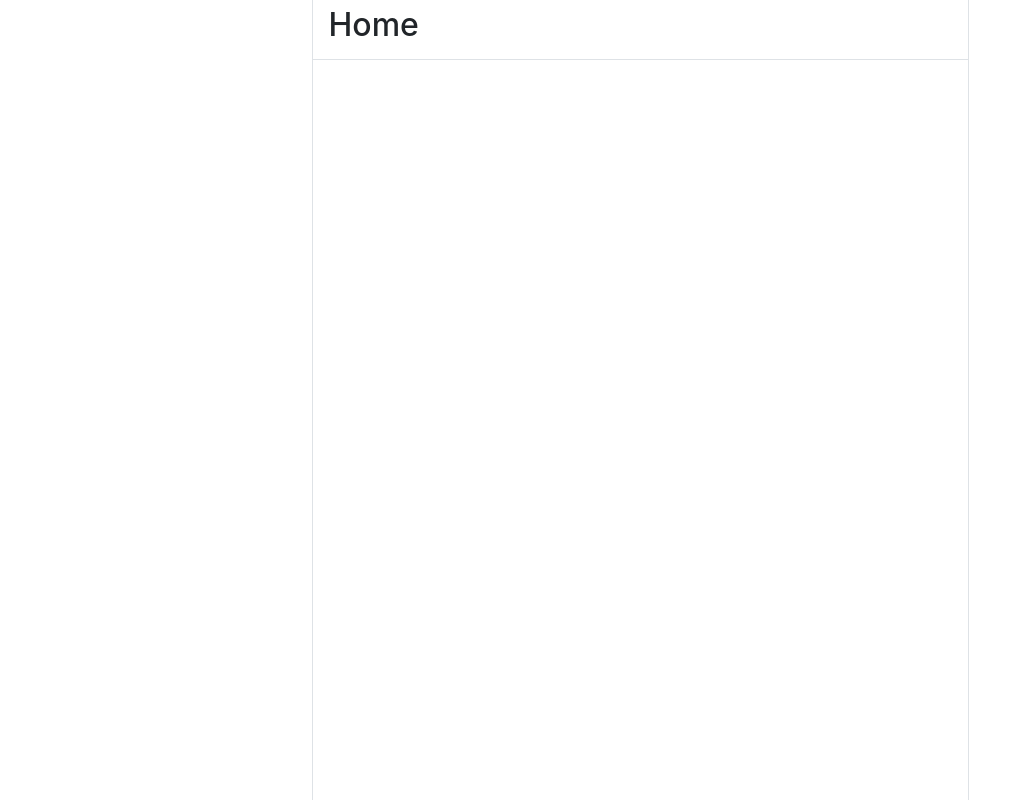
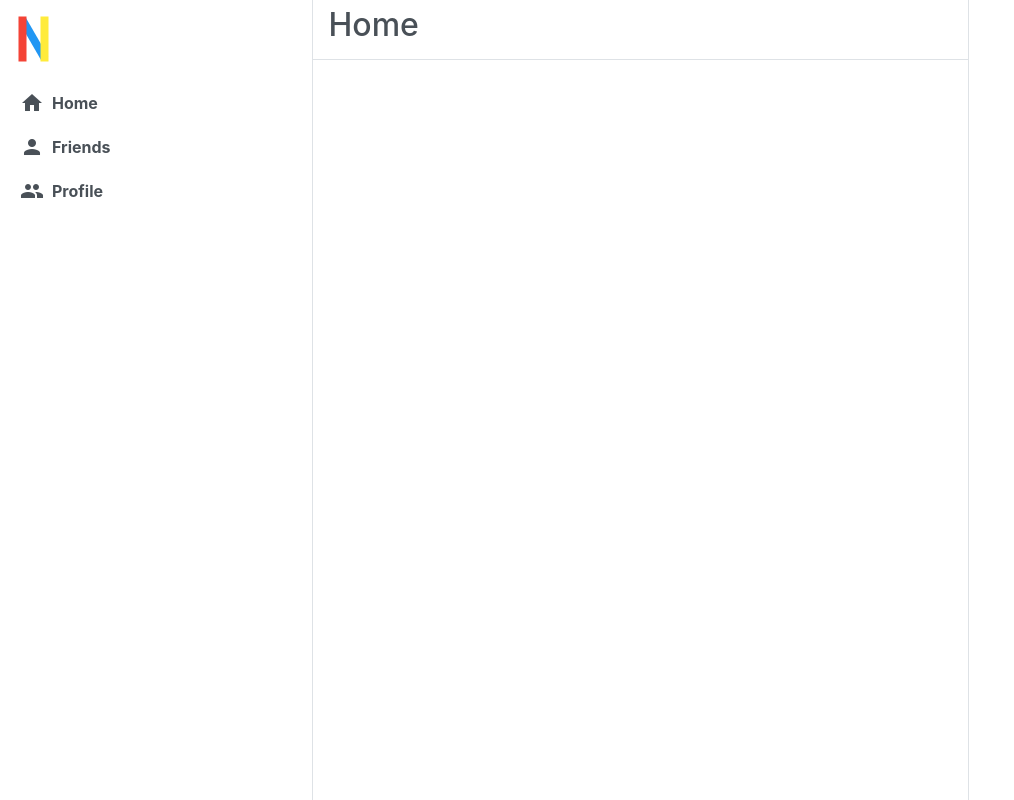
Before and after one commit to danielkanangila/web50-network, a React (Create React App) app in the folder network/static/network/: page / in a window 1280 px wide. Shown: the whole page, without its empty margins (0-1014 px from the left). Built offline with nearby package versions, Linux system fonts and the light colour scheme; sample sign-in values are in the browser's storage.

Commit message:
added sidebar-left

```diff
--- a/network/static/network/public/index.html
+++ b/network/static/network/public/index.html
@@ -15,6 +15,8 @@
       user's mobile device or desktop. See https://developers.google.com/web/fundamentals/web-app-manifest/
     -->
     <link rel="manifest" href="%PUBLIC_URL%/manifest.json" />
+    <link href="https://fonts.googleapis.com/icon?family=Material+Icons"
+      rel="stylesheet">
     <!--
       Notice the use of %PUBLIC_URL% in the tags above.
       It will be replaced with the URL of the `public` folder during the build.
--- a/network/static/network/src/components/Main.js
+++ b/network/static/network/src/components/Main.js
@@ -1,16 +1,37 @@
 import React from "react";
+import { Link } from "react-router-dom";
+
 import AppBar from "../AppBar";
+import Logo from "./Logo";
 
 const Main = () => {
   return (
     <div className="container-responsive">
       <div className="row">
-        <div className="sidebar-left fixed"></div>
+        <div className="sidebar sidebar-left fixed">
+          <div className="sidebar-header">
+            <Logo />
+          </div>
+          <div className="sidebar-nav mt-3">
+            <Link className="sidebar-nav--item" to="/">
+              <span class="material-icons mr-2">home</span>
+              Home
+            </Link>
+            <Link className="sidebar-nav--item" to="/friends">
+              <span class="material-icons mr-2">person</span>
+              Friends
+            </Link>
+            <Link className="sidebar-nav--item" to="/profile">
+              <span class="material-icons mr-2">people</span>
+              Profile
+            </Link>
+          </div>
+        </div>
         <div className="center-content">
           <AppBar title="Home" subTitle="" />
           <div className="center-content--body"></div>
         </div>
-        <div className="sidebar-right fixed"></div>
+        <div className="sidebar sidebar-right fixed"></div>
       </div>
     </div>
   );
--- a/network/static/network/src/index.scss
+++ b/network/static/network/src/index.scss
@@ -1,5 +1,9 @@
 @import "./styles/bootstrap/bootstrap.scss";
 @import "./styles/logo.scss";
+
+* {
+  color: $gray-700;
+}
 
 .app-bar {
   height: 60px;
@@ -40,7 +44,8 @@
   left: calc(50% - 50px);
 }
 
-.sidebar-left {
+.sidebar {
+  &-left {
     height: 100vh;
     border-right: 1px solid $gray-300;
     display: none;
@@ -53,7 +58,8 @@
       @include make-col(3);
     }
   }
-.sidebar-right {
+
+  &-right {
     height: 100vh;
     border-left: 1px solid $gray-300;
     display: none;
@@ -62,6 +68,37 @@
       @include make-col(3);
     }
   }
+  &-header {
+    height: 65px;
+  }
+  .logo {
+    top: 35px;
+    left: 15px;
+  }
+  &-nav {
+    display: flex;
+    flex-direction: column;
+
+    &--item {
+      display: flex;
+      align-items: center;
+      padding: 10px 35px;
+      color: inherit;
+      font-weight: $font-weight-bold;
+      transition: 0.3s;
+      &:hover,
+      .active {
+        text-decoration: none;
+        background-color: $primary;
+        color: #fff;
+        span {
+          color: #fff;
+        }
+      }
+    }
+  }
+}
+
 .center-content {
   @include make-col(12);
   @include media-breakpoint-up(sm) {
```
Lines whose indentation alone changed are shown as unchanged.
